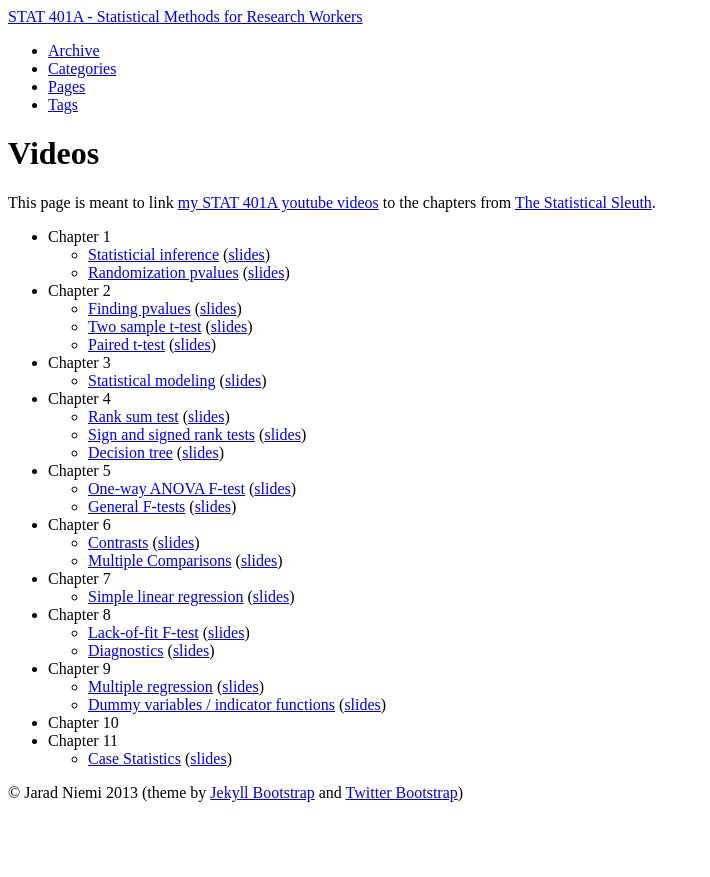
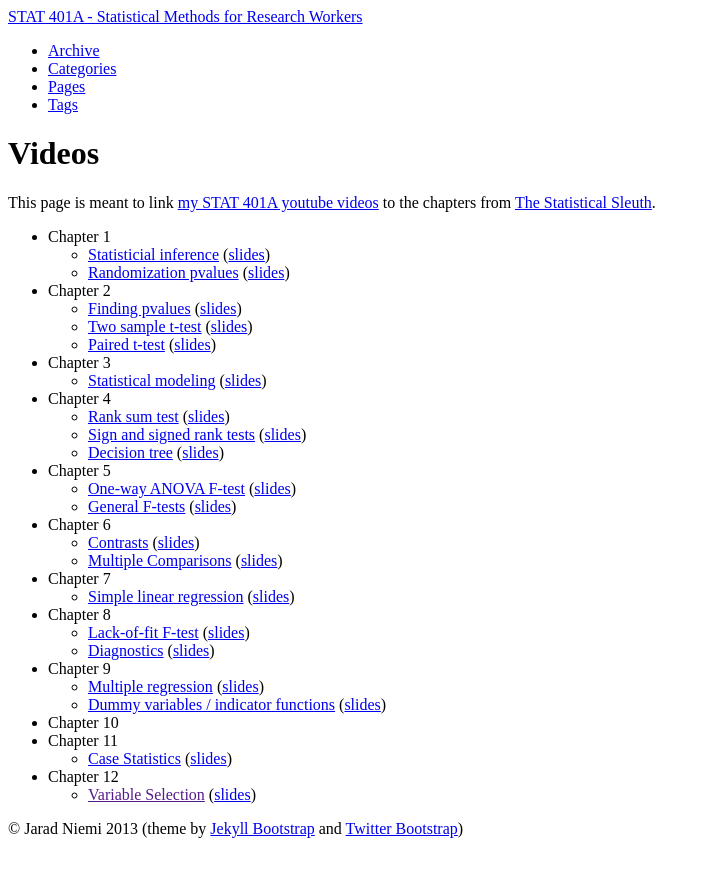
Before and after one commit to jarad/stat401A, a Jekyll site: the page built from videos.md, in a window 1280 px wide. Shown: the top 877 px of the page, without its empty margins (0-710 px from the left). Built offline with Jekyll 4.4.1, drawn with Linux system fonts in a browser that asks for light colours.

Commit message:
added slides for variable selection

```diff
--- a/videos.md
+++ b/videos.md
@@ -37,3 +37,5 @@ This page is meant to link [my STAT 401A youtube videos](http://www.youtube.com/
 - Chapter 10
 - Chapter 11
   - [Case Statistics](http://www.youtube.com/watch?v=uDMj7SXfJWI&feature=youtube_gdata) ([slides]({{BASE_PATH}}/slides/M5-Lec1-CaseStatistics.pdf))
+- Chapter 12
+  - [Variable Selection]() ([slides]({{BASE_PATH}}/slides/M5-Lec2-VariableSelection.pdf))
```
Also changed, not shown: 1 other file.
